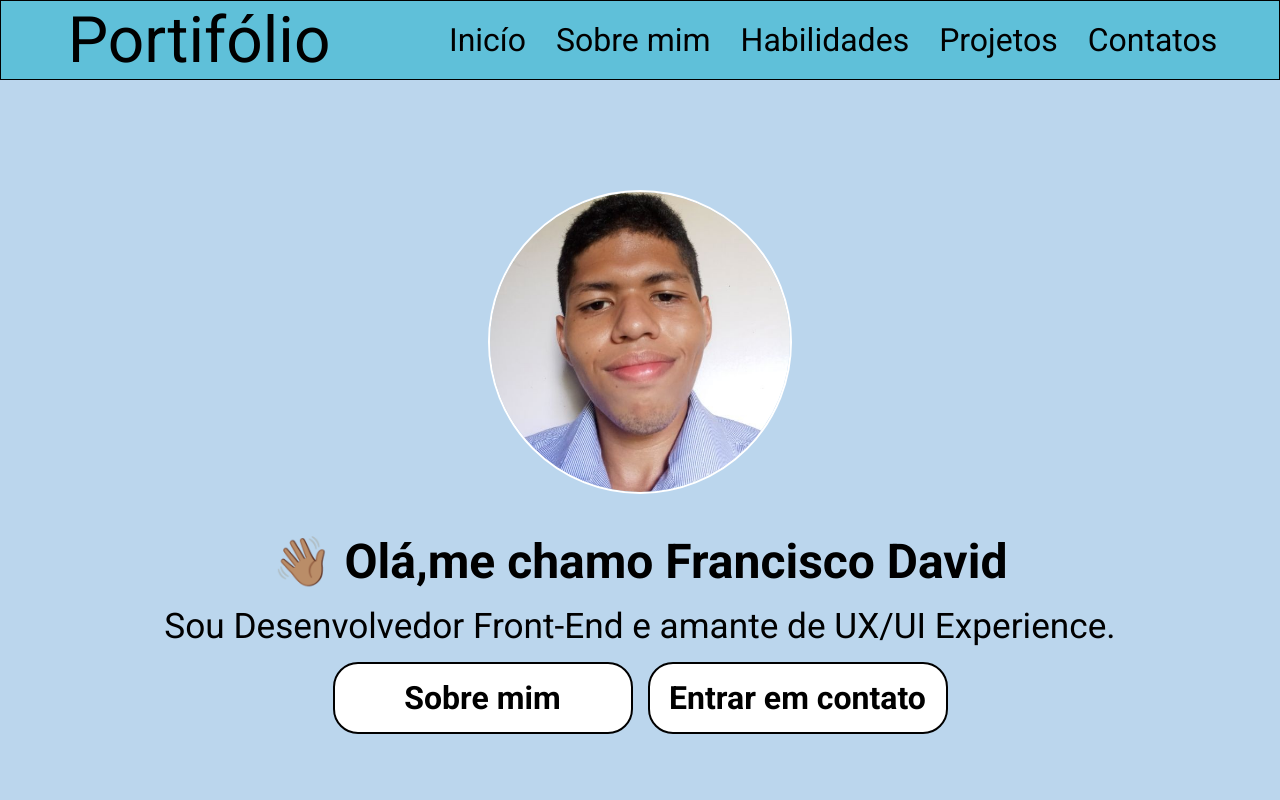
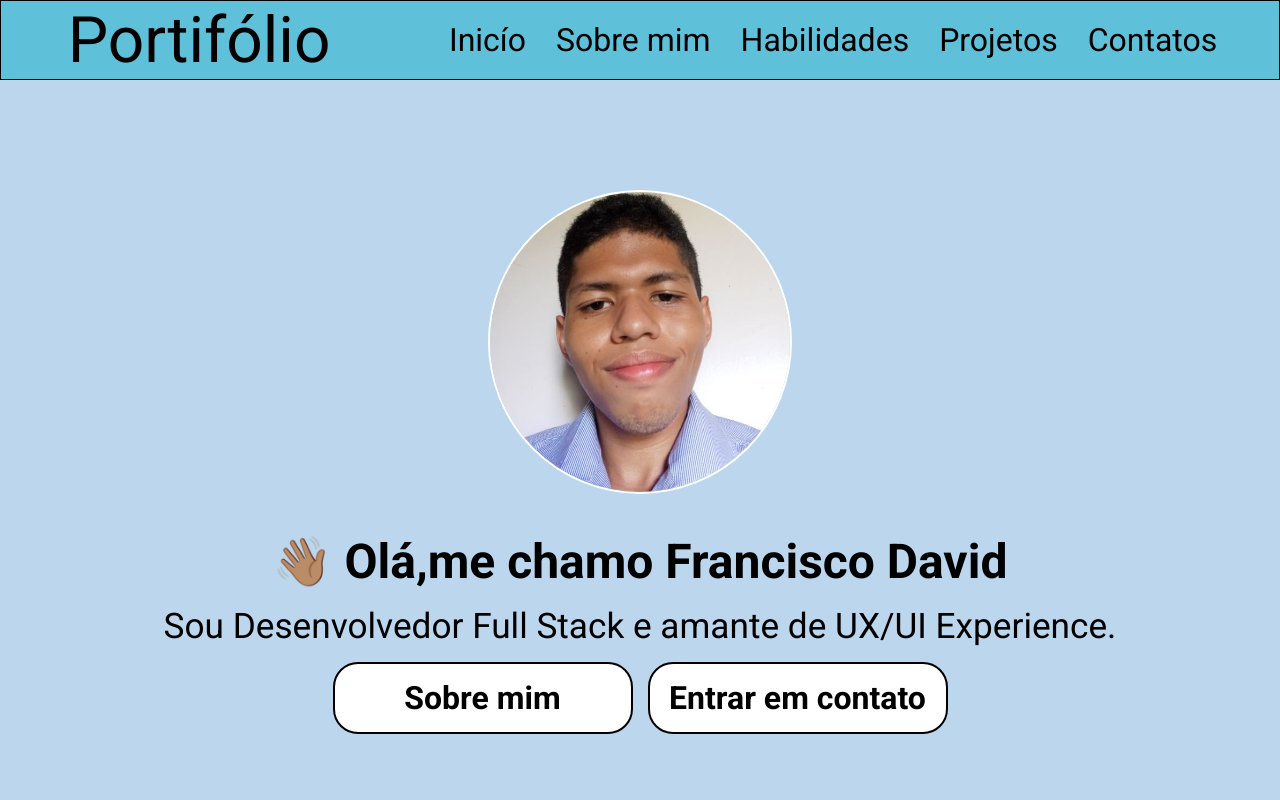
Before and after one commit to DavidSantosDeveloper/Portifolio, a React (Vite) app: page / in a window 1280 px wide. Shown: the top 800 px of the page. Built offline with nearby package versions, Linux system fonts and the light colour scheme.

Commit message:
ADJUST TITULO DESCRITIVO -DE FRONT END PARA DESENVOLVEDOR FULL STACK

```diff
--- a/src/components/material/Material.tsx
+++ b/src/components/material/Material.tsx
@@ -69,7 +69,7 @@ export default function Material() {
 
                 <section className="secao_nome">
                       <h2 id='titulo_nome'>👋🏽 Olá,me chamo Francisco David</h2>
-                      <h3 id='titulo_profissao'>Sou Desenvolvedor Front-End e amante de UX/UI Experience.</h3>
+                      <h3 id='titulo_profissao'>Sou Desenvolvedor Full Stack e amante de UX/UI Experience.</h3>
                 </section>
                 <section className="secao_links_de_contato">
                     <a href="#aboutme"><span>Sobre mim</span></a>
```
